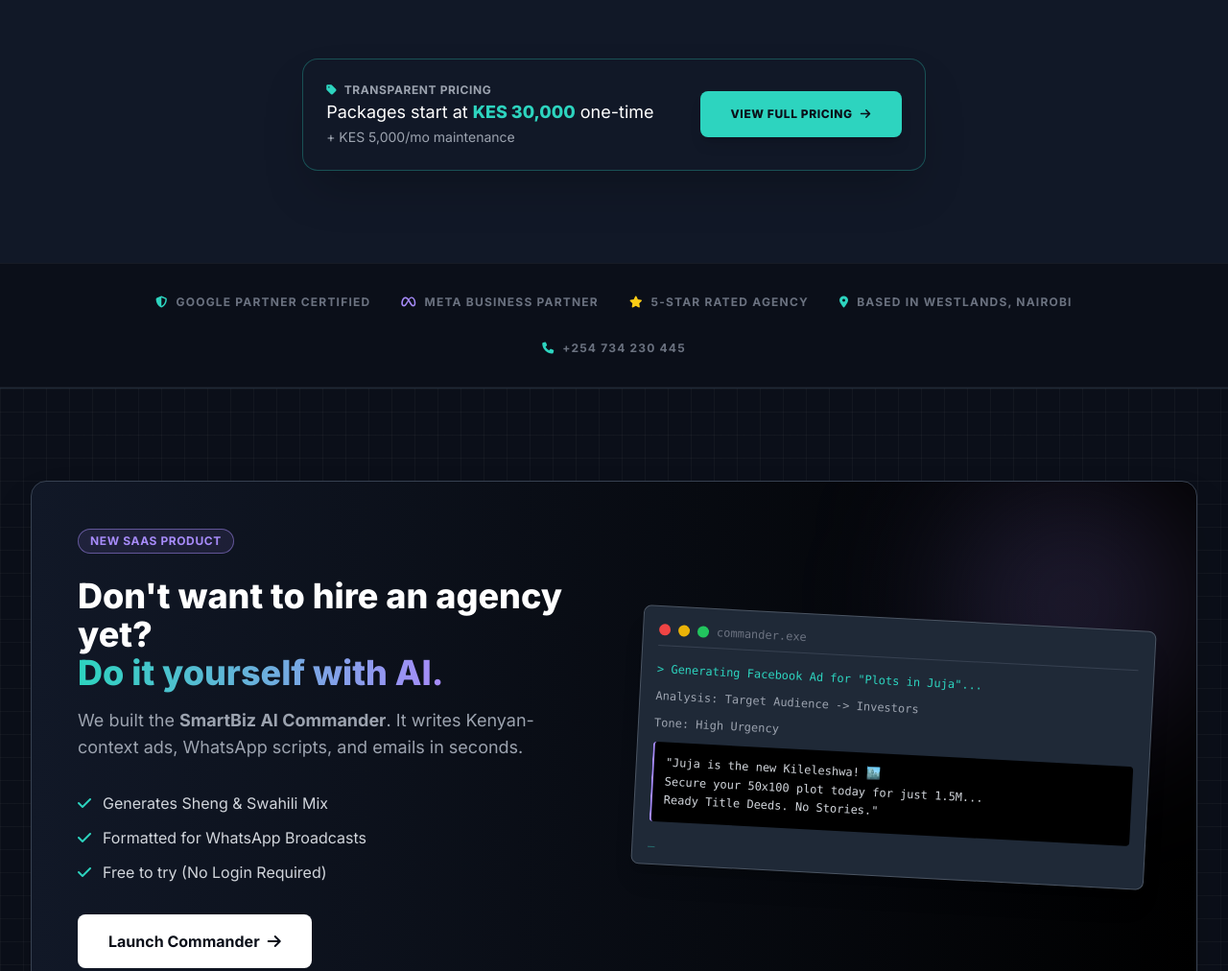
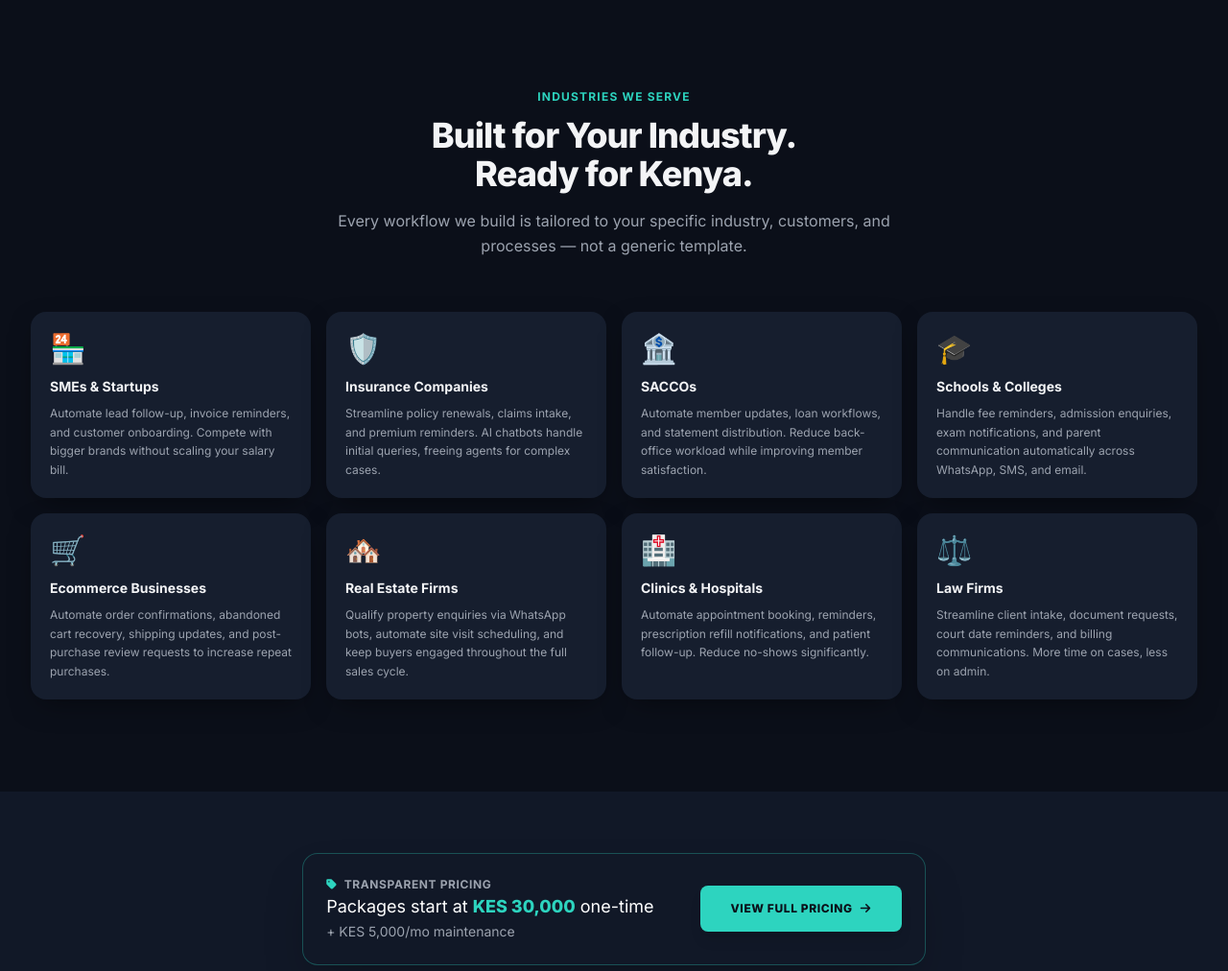
Before and after one commit to darville25/smartbiz-systems, a website: page index.html in a window 1280 px wide. Shown: the part 1425-2437 px from the top of the page at 96% size. Drawn offline with nearby package versions, Linux system fonts and the light colour scheme.

Commit message:
Add files via upload
updated index file

```diff
--- a/index.html
+++ b/index.html
@@ -303,7 +303,6 @@
              Request Free Audit <i class="fa-solid fa-arrow-right text-brand-neon text-sm"></i>
           </a>
       </div>
-
       <!-- WhatsApp inline CTA -->
             <div data-aos="fade-up" data-aos-delay="300" class="mt-5 flex items-center gap-3 justify-center lg:justify-start">
                 <a href="https://wa.me/254734230445?text=Hi%20SmartBiz%2C%20I%20saw%20your%20website%20and%20want%20to%20know%20more%20about%20your%20services."
@@ -314,6 +313,7 @@
                 </a>
             </div>
         </div>
+
 
 
         <!-- Metrics Card: Made it more "Glassy" so you can see the video through it -->
@@ -410,6 +410,73 @@
 
             </div>
         </div>
+    <!-- ═══════════════════════════════════════════════════
+       INDUSTRIES SECTION
+       ════════════════════════════════════════════════════ -->
+<section class="py-24 bg-brand-dark" aria-labelledby="industries-title">
+  <div class="max-w-7xl mx-auto px-4 sm:px-6 lg:px-8">
+    <div class="text-center mb-14">
+      <p class="text-brand-neon text-xs font-bold tracking-widest uppercase mb-3">Industries We Serve</p>
+      <h2 class="text-3xl md:text-4xl font-extrabold text-brand-text tracking-tight mb-4" id="industries-title">
+        Built for Your Industry.<br class="hidden md:block" /> Ready for Kenya.
+      </h2>
+      <p class="text-brand-muted text-base max-w-xl mx-auto leading-relaxed">
+        Every workflow we build is tailored to your specific industry, customers, and processes — not a generic template.
+      </p>
+    </div>
+    <div class="grid grid-cols-1 sm:grid-cols-2 lg:grid-cols-4 gap-4">
+
+      <article class="bg-brand-card rounded-2xl p-5 card-border transition-card shadow-card">
+        <div class="text-3xl mb-3">🏪</div>
+        <h3 class="text-sm font-bold text-brand-text mb-2">SMEs & Startups</h3>
+        <p class="text-brand-muted text-xs leading-relaxed">Automate lead follow-up, invoice reminders, and customer onboarding. Compete with bigger brands without scaling your salary bill.</p>
+      </article>
+
+      <article class="bg-brand-card rounded-2xl p-5 card-border transition-card shadow-card">
+        <div class="text-3xl mb-3">🛡️</div>
+        <h3 class="text-sm font-bold text-brand-text mb-2">Insurance Companies</h3>
+        <p class="text-brand-muted text-xs leading-relaxed">Streamline policy renewals, claims intake, and premium reminders. AI chatbots handle initial queries, freeing agents for complex cases.</p>
+      </article>
+
+      <article class="bg-brand-card rounded-2xl p-5 card-border transition-card shadow-card">
+        <div class="text-3xl mb-3">🏦</div>
+        <h3 class="text-sm font-bold text-brand-text mb-2">SACCOs</h3>
+        <p class="text-brand-muted text-xs leading-relaxed">Automate member updates, loan workflows, and statement distribution. Reduce back-office workload while improving member satisfaction.</p>
+      </article>
+
+      <article class="bg-brand-card rounded-2xl p-5 card-border transition-card shadow-card">
+        <div class="text-3xl mb-3">🎓</div>
+        <h3 class="text-sm font-bold text-brand-text mb-2">Schools & Colleges</h3>
+        <p class="text-brand-muted text-xs leading-relaxed">Handle fee reminders, admission enquiries, exam notifications, and parent communication automatically across WhatsApp, SMS, and email.</p>
+      </article>
+
+      <article class="bg-brand-card rounded-2xl p-5 card-border transition-card shadow-card">
+        <div class="text-3xl mb-3">🛒</div>
+        <h3 class="text-sm font-bold text-brand-text mb-2">Ecommerce Businesses</h3>
+        <p class="text-brand-muted text-xs leading-relaxed">Automate order confirmations, abandoned cart recovery, shipping updates, and post-purchase review requests to increase repeat purchases.</p>
+      </article>
+
+      <article class="bg-brand-card rounded-2xl p-5 card-border transition-card shadow-card">
+        <div class="text-3xl mb-3">🏘️</div>
+        <h3 class="text-sm font-bold text-brand-text mb-2">Real Estate Firms</h3>
+        <p class="text-brand-muted text-xs leading-relaxed">Qualify property enquiries via WhatsApp bots, automate site visit scheduling, and keep buyers engaged throughout the full sales cycle.</p>
+      </article>
+
+      <article class="bg-brand-card rounded-2xl p-5 card-border transition-card shadow-card">
+        <div class="text-3xl mb-3">🏥</div>
+        <h3 class="text-sm font-bold text-brand-text mb-2">Clinics & Hospitals</h3>
+        <p class="text-brand-muted text-xs leading-relaxed">Automate appointment booking, reminders, prescription refill notifications, and patient follow-up. Reduce no-shows significantly.</p>
+      </article>
+
+      <article class="bg-brand-card rounded-2xl p-5 card-border transition-card shadow-card">
+        <div class="text-3xl mb-3">⚖️</div>
+        <h3 class="text-sm font-bold text-brand-text mb-2">Law Firms</h3>
+        <p class="text-brand-muted text-xs leading-relaxed">Streamline client intake, document requests, court date reminders, and billing communications. More time on cases, less on admin.</p>
+      </article>
+
+    </div>
+  </div>
+</section>
         <!-- PRICING SUMMARY WIDGET -->
             <div class="mt-16 text-center" data-aos="fade-up" data-aos-delay="400">
                 <div class="inline-block bg-gray-900 border border-brand-neon/30 rounded-2xl p-6 shadow-2xl max-w-3xl mx-auto backdrop-blur-sm">
```
